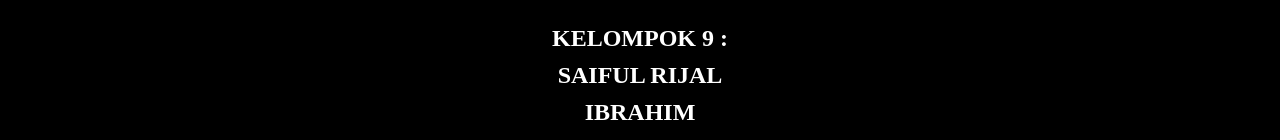
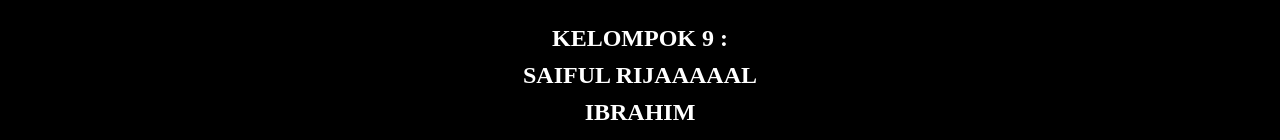
Before and after one commit to Linsofc/kesehatan-reproduksi.github.io, a plain HTML site: page index.html in a window 1280 px wide. Shown: the part 339-479 px from the top of the page. Drawn offline with Linux system fonts and the light colour scheme.

Commit message:
index.html
neww

```diff
--- a/index.html
+++ b/index.html
@@ -17,7 +17,7 @@
         <h1>KESEHATAN REPRODUKSI</h1>
         <br />
         <h2>KELOMPOK 9 :</h2>
-        <h2>SAIFUL RIJAL</h2>
+        <h2>SAIFUL RIJAAAAAL</h2>
         <h2>IBRAHIM</h2>
         <h2>RISKI FIRDAUS</h2>
       </div>
```
